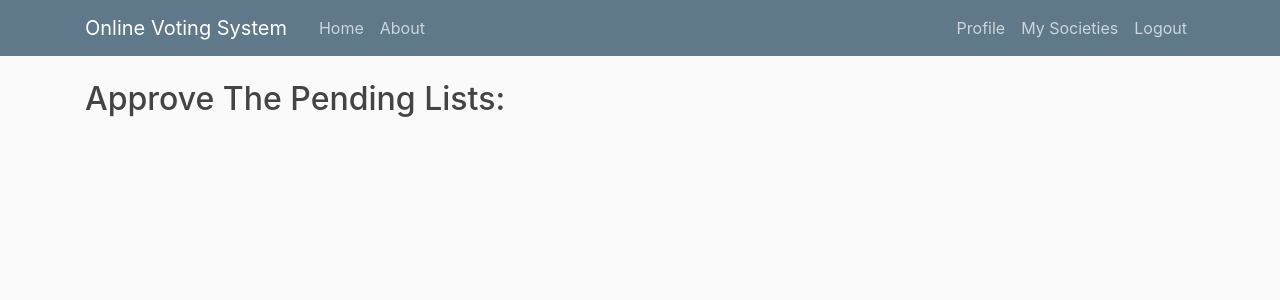
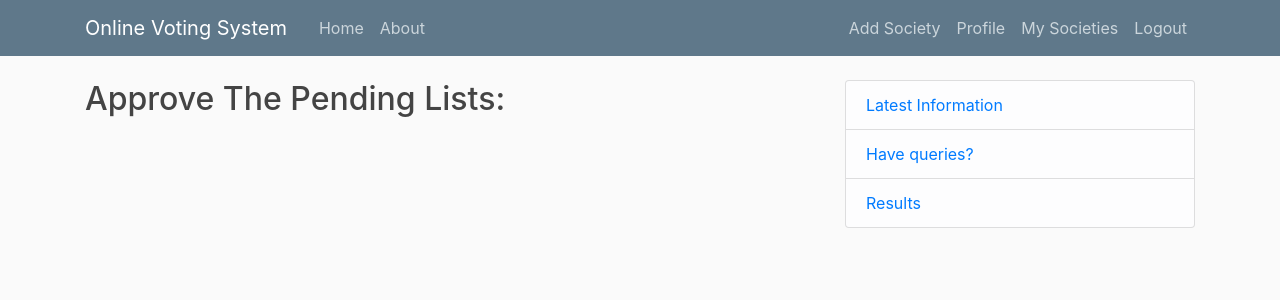
Before and after one commit to iamCodeMonk/Online-Voting-System-2, a Django app: page /profile/society/1/ in a window 1280 px wide. Shown: the top 300 px of the page. Run offline with Django 3.2, Linux system fonts and the light colour scheme; a user stored in the database is signed in; data comes from the database, SQL or seed files in the repository; both versions use the stored data as it was after the commit; data that the repository does not hold is empty; some libraries are stand-ins or nearby versions.

Commit message:
url fixed 1

```diff
--- a/onlinevoting/blog/templates/blog/base.html
+++ b/onlinevoting/blog/templates/blog/base.html
@@ -28,6 +28,7 @@
                     <!-- Navbar Right Side -->
                     <div class="navbar-nav">
                         {% if user.is_authenticated %}
+                            <a class="nav-item nav-link" href="{%url 'society_create'%}">Add Society</a>
                             <a class="nav-item nav-link" href="{%url 'profile'%}">Profile</a>
                             <a class="nav-item nav-link" href="{%url 'My Societies'%}">My Societies</a>
                             <a class="nav-item nav-link" href="{% url 'logout' %}">Logout</a>
--- a/onlinevoting/blog/templates/blog/base_society.html
+++ b/onlinevoting/blog/templates/blog/base_society.html
@@ -31,6 +31,7 @@
                     <!-- Navbar Right Side -->
                     <div class="navbar-nav">
                         {% if user.is_authenticated %}
+                        <a class="nav-item nav-link" href="{%url 'society_create'%}">Add Society</a>
                         <a class="nav-item nav-link" href="{%url 'profile'%}">Profile</a>
                         <a class="nav-item nav-link" href="{%url 'My Societies'%}">My Societies</a>
                         <a class="nav-item nav-link" href="{% url 'logout' %}">Logout</a>
--- a/onlinevoting/users/templates/users/society_admin.html
+++ b/onlinevoting/users/templates/users/society_admin.html
@@ -1,4 +1,4 @@
-{%extends "blog/base.html" %}
+{%extends "blog/base_society.html" %}
 {%block content%}
 
   <h2>
--- a/onlinevoting/users/urls.py
+++ b/onlinevoting/users/urls.py
@@ -4,13 +4,12 @@ from queries import views as queries_views
 
 
 urlpatterns = [
-    path('' , users_views.profile ,name = 'profile'),
-    path('society/',  users_views.society, name = 'My Societies'),
-    path('society/<id>/' , users_views.SocietyDetailView ,name = 'society-detail'),
-    path('society/new/', users_views.SocietyCreateView.as_view(), name = 'society_create'),
+    path('' , users_views.profile ,name = 'profile'), #done
+    path('society/',  users_views.society, name = 'My Societies'), #done
+    path('society/new/', users_views.SocietyCreateView.as_view(), name = 'society_create'), #done
+    path('society/<id>/' , users_views.SocietyDetailView ,name = 'society-detail'), #done
     path('society/<id1>/<id2>' , users_views.SocietyApprovalView ,name = 'society_approve'),
     path('society/<int:pk>/delete/' , users_views.SocietyDeleteView.as_view() ,name = 'society-delete'),
-    path('society/new/', users_views.SocietyCreateView.as_view(), name = 'society_create'),
-    path('society/<int:pk>/<str:Name>/queries/', queries_views.PostListView.as_view(), name = 'queries-home'),
-    path('society/<int:pk>/<str:Name>/queries/new', queries_views.PostCreateView.as_view(), name = 'new-query'),
+    path('society/<int:pk>/<str:Name>/queries/', queries_views.PostListView.as_view(), name = 'queries-home'),#done
+    path('society/<int:pk>/<str:Name>/queries/new', queries_views.PostCreateView.as_view(), name = 'new-query'),#done
 ]
--- a/onlinevoting/users/views.py
+++ b/onlinevoting/users/views.py
@@ -9,6 +9,7 @@ from .decorators import member_login_required
 from blog.models import Society
 from django.contrib.auth.models import User
 from .forms import UserRegisterForm,UserUpdateForm,ProfileUpdateForm,RequestMembershipForm, ApproveMembershipForm
+from django.urls import reverse_lazy
 
 def register(request):
     if request.method == 'POST':
@@ -100,7 +101,8 @@ class SocietyCreateView(LoginRequiredMixin, CreateView):
 
     def form_valid(self,form):
         form.instance.Admin = self.request.user
-        super().form_valid(form)
+        return super().form_valid(form)
+    success_url = reverse_lazy('My Societies')
 
 
 class SocietyDeleteView(LoginRequiredMixin, UserPassesTestMixin,DeleteView):
```
Also changed, not shown: onlinevoting/db.sqlite3.
